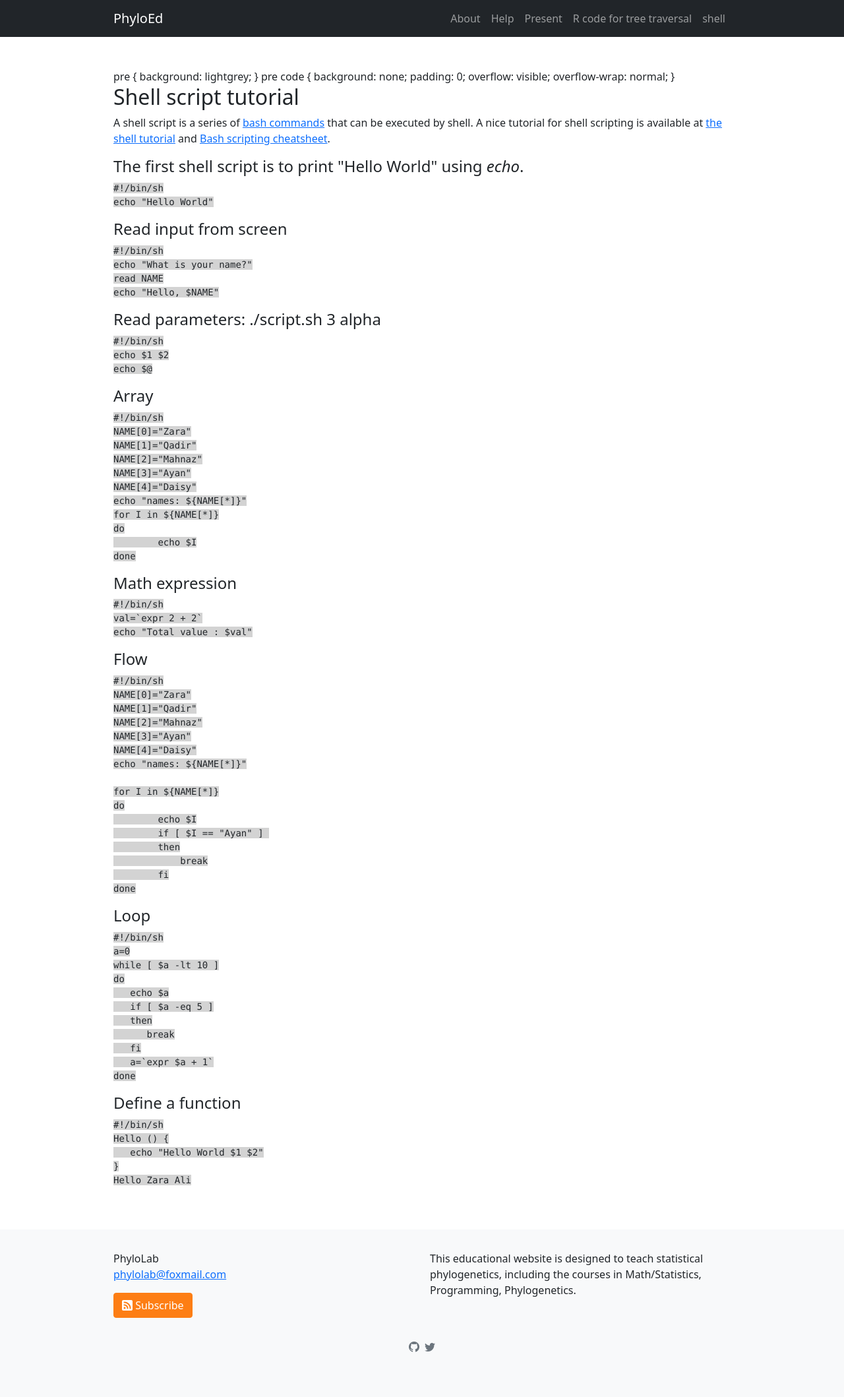
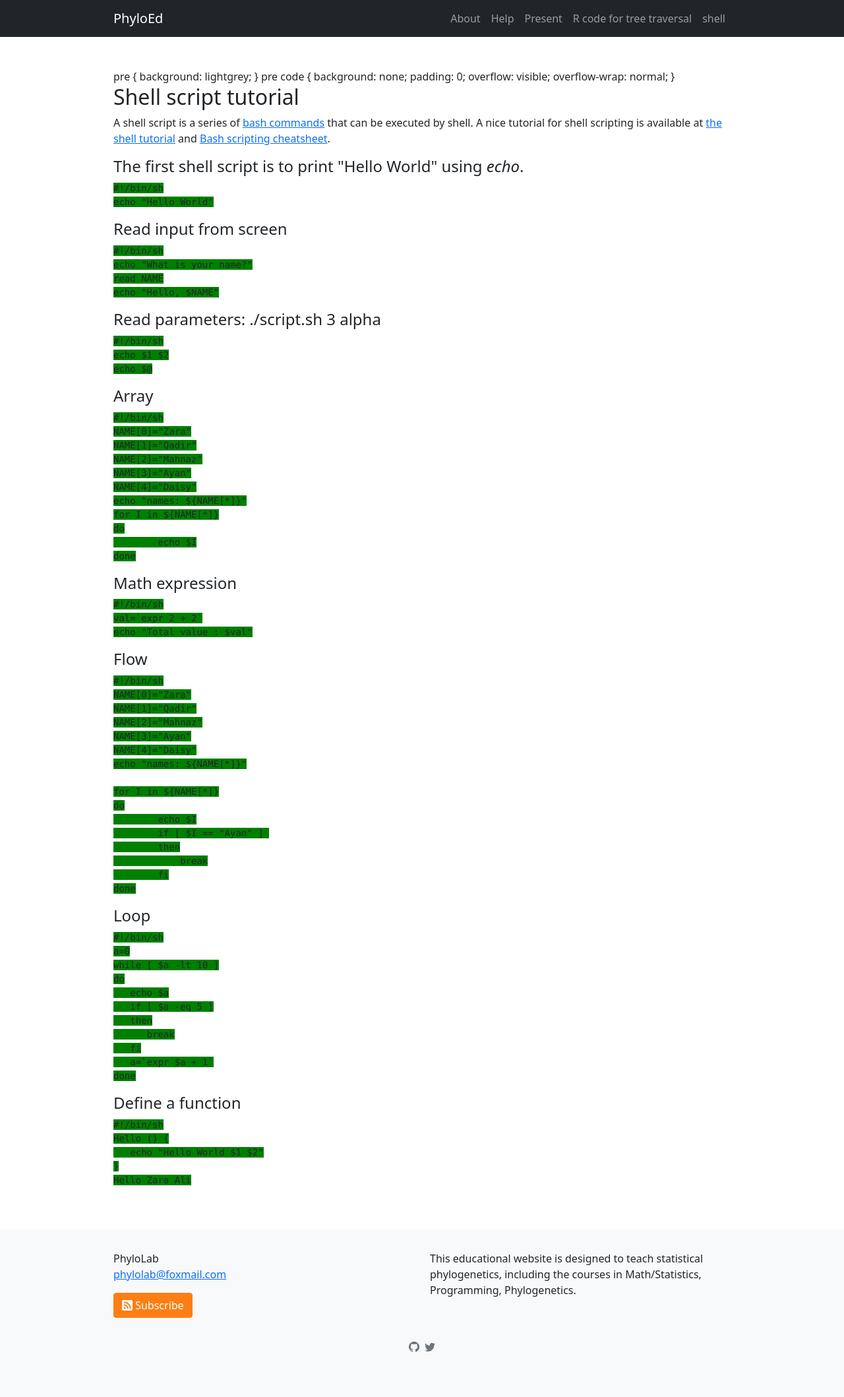
Before and after one commit to lliu1871/PhyEd, a Jekyll site: the page built from pages/test.html, in a window 1280 px wide. Shown: the whole page at 66% size. Built offline with Jekyll 4.4.1, drawn with Linux system fonts in a browser that asks for light colours.

Commit message:
Update _custom-styles.scss

```diff
--- a/_sass/_custom-styles.scss
+++ b/_sass/_custom-styles.scss
@@ -1,5 +1,5 @@
 pre code {
-      background: lightgrey;
+      background: green;
       padding: 0;
       overflow: visible;
       overflow-wrap: normal;
```
